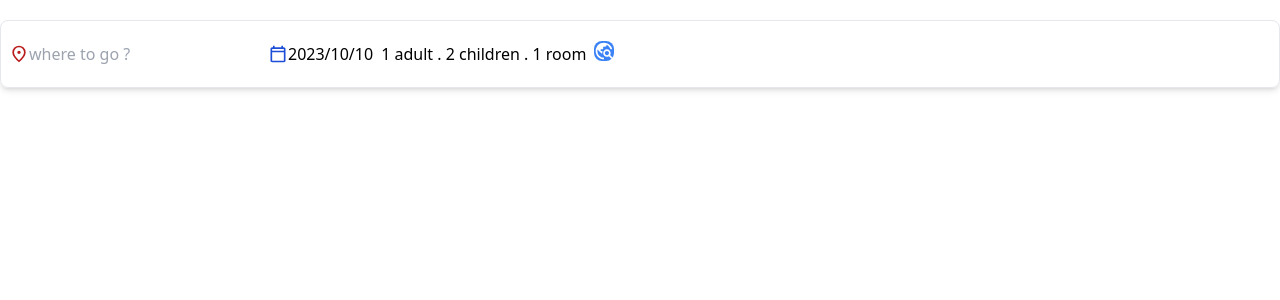
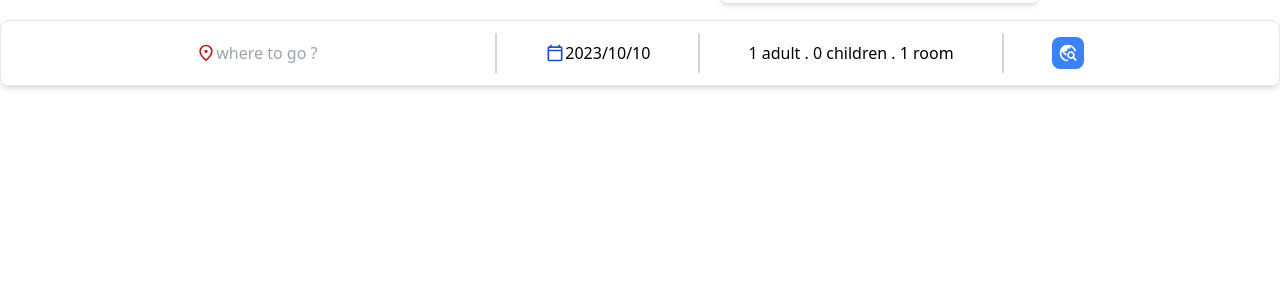
Before and after one commit to ghazaleaghaei/Hotel, a React (Vite) app: page / in a window 1280 px wide. Shown: the top 300 px of the page. Built offline with nearby package versions, Linux system fonts and the light colour scheme.

Commit message:
commitedby script

```diff
--- a/src/Components/Exports.jsx
+++ b/src/Components/Exports.jsx
@@ -1,3 +1,7 @@
 import Header from "./Header/Header"
+import OptionItem from "./Header/OptionItem"
+import OptionItems from "./Header/OptionItems"
 
 export { Header }
+export { OptionItem }
+export { OptionItems }
--- a/src/Components/Header/Header.jsx
+++ b/src/Components/Header/Header.jsx
@@ -4,13 +4,31 @@ import {
     Calender,
     Search,
 } from "../../Svg/Exports"
+import { OptionItems } from "../Exports"
 
 function Header() {
     const [destination, setDestination] = useState("")
+    const [isOpen, setIsOpen] = useState(false)
+    const [options, setOptions] = useState({
+        adult: 1,
+        children: 0,
+        room: 1,
+    })
+    const handlerOptions = (name, operation) => {
+        setOptions((prev) => {
+            return {
+                ...prev,
+                [name]: operation === "inc" ? options[name] + 1 : options[name] - 1
+            }
+        }
+        )
+    }
+
     return (
         <>
-            <div class="inline-flex gap-2 border rounded-lg w-full my-5 px-2 py-5 shadow-md items-center justify-start">
-                <div class="inline-flex">
+            <div class="border rounded-lg w-full max-w-7xl mx-auto my-5 px-2 py-3 shadow-md relative">
+                <div class="inline-flex w-full overflow-x-auto gap-2 lg:gap-12 items-center lg:justify-center">
+                    <div class="flex">
                         <Location class="w-5 aspect-square fill-red-700" />
                         <input
                             value={destination}
@@ -20,18 +38,31 @@ function Header() {
                             onChange={(e) => setDestination(e.target.value)}
                         />
                     </div>
-                <div class="inline-flex">
+                    <div class="h-10 bg-gray-300 p-px" />
+                    <div class="flex">
                         <Calender class="w-5 aspect-square fill-blue-700" />
                         <div>2023/10/10</div>
                     </div>
+                    <div class="h-10 bg-gray-300 p-px" />
+                    <div class="flex-none w-fit cursor-pointer">
+                        <div
+                            onClick={() => setIsOpen(!isOpen)}
+                        >
+                            {options.adult} adult . {options.children} children . {options.room} room
+                        </div>
+                    </div>
+                    <div class="h-10 bg-gray-300 p-px" />
                     <div>
-                    <div>1 adult . 2 children . 1 room</div>
-                </div>
-                <div>
-                    <button class="bg-blue-500 rounded-lg w-full aspect-square">
+                        <button class="bg-blue-500 rounded-lg w-8 aspect-square flex justify-center items-center">
                             <Search class="w-5 aspect-square fill-white" />
                         </button>
                     </div>
+                </div>
+                <OptionItems
+                    handlerOptions={handlerOptions}
+                    isOpen={isOpen}
+                    options={options}
+                />
             </div>
         </>
     )
--- /dev/null
+++ b/src/Components/Header/OptionItem.jsx
@@ -0,0 +1,24 @@
+function OptionItem({
+    type,
+    options,
+    minLimit,
+    handlerOptions,
+}) {
+    return (<>
+        <div class="flex mx-5 my-4 gap-4 items-center">
+            <span class="me-auto">{type}</span>
+            <button
+                class="bg-gray-300 rounded-md p-px w-5 aspect-square disabled:bg-gray-400"
+                disabled={options[type] <= minLimit}
+                onClick={() => handlerOptions(type, "dec")}
+            >   -
+            </button>
+            <span>{options[type]}</span>
+            <button
+                class="bg-gray-300 rounded-md p-px w-5 aspect-square"
+                onClick={() => handlerOptions(type, "inc")}
+            >+</button>
+        </div>
+    </>)
+}
+export default OptionItem
--- /dev/null
+++ b/src/Components/Header/OptionItems.jsx
@@ -0,0 +1,31 @@
+import { OptionItem } from "../Exports"
+
+function OptionItems({
+    isOpen,
+    options,
+    handlerOptions,
+}) {
+    return (<>
+        <div class={`absolute h-fit w-1/2 sm:w-1/4 rounded-lg shadow-md end-16 md:end-36 xl:end-60 bg-white duration-300 ${isOpen ? "top-10" : "-top-40"}`}>
+            <OptionItem
+                handlerOptions={handlerOptions}
+                type="adult"
+                options={options}
+                minLimit={1}
+            />
+            <OptionItem
+                handlerOptions={handlerOptions}
+                type="children"
+                options={options}
+                minLimit={0}
+            />
+            <OptionItem
+                handlerOptions={handlerOptions}
+                type="room"
+                options={options}
+                minLimit={1}
+            />
+        </div>
+    </>)
+}
+export default OptionItems
```
Lines whose indentation alone changed are shown as unchanged.
